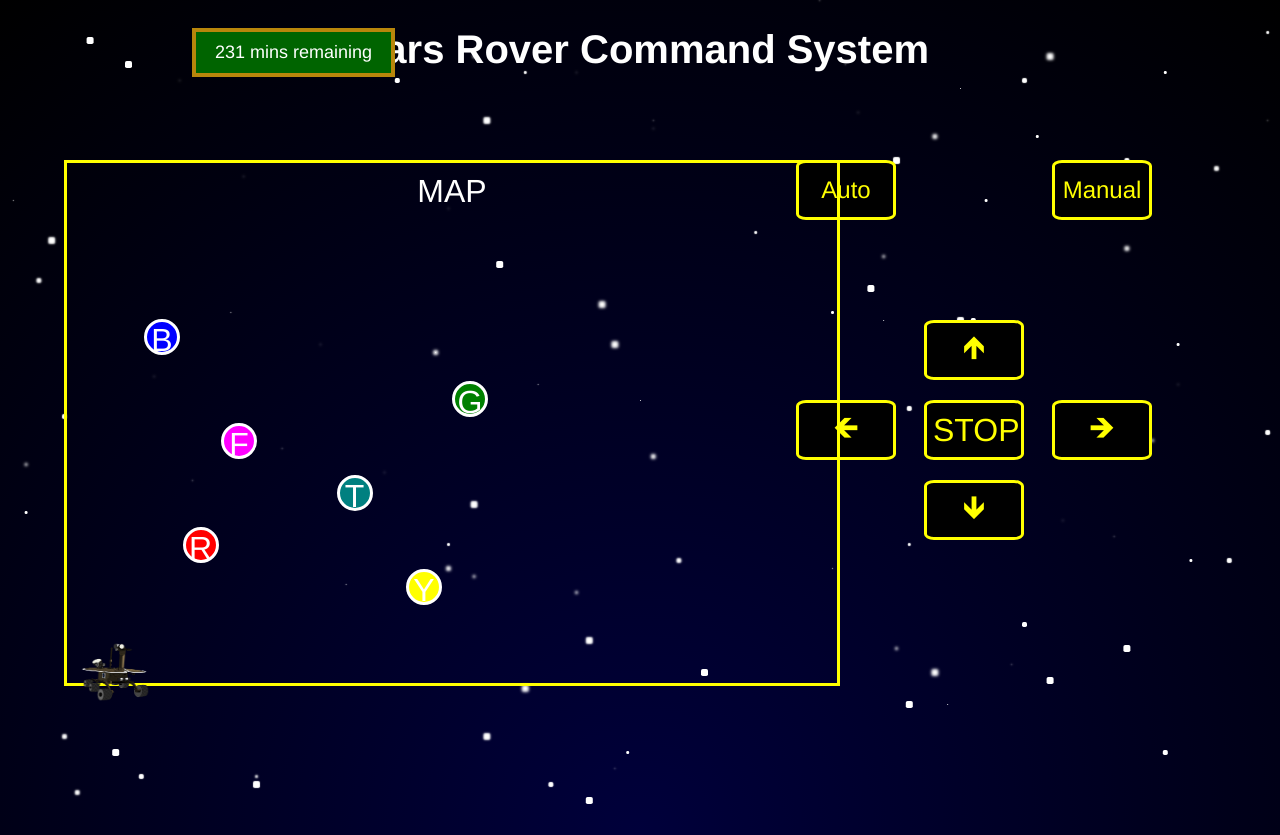
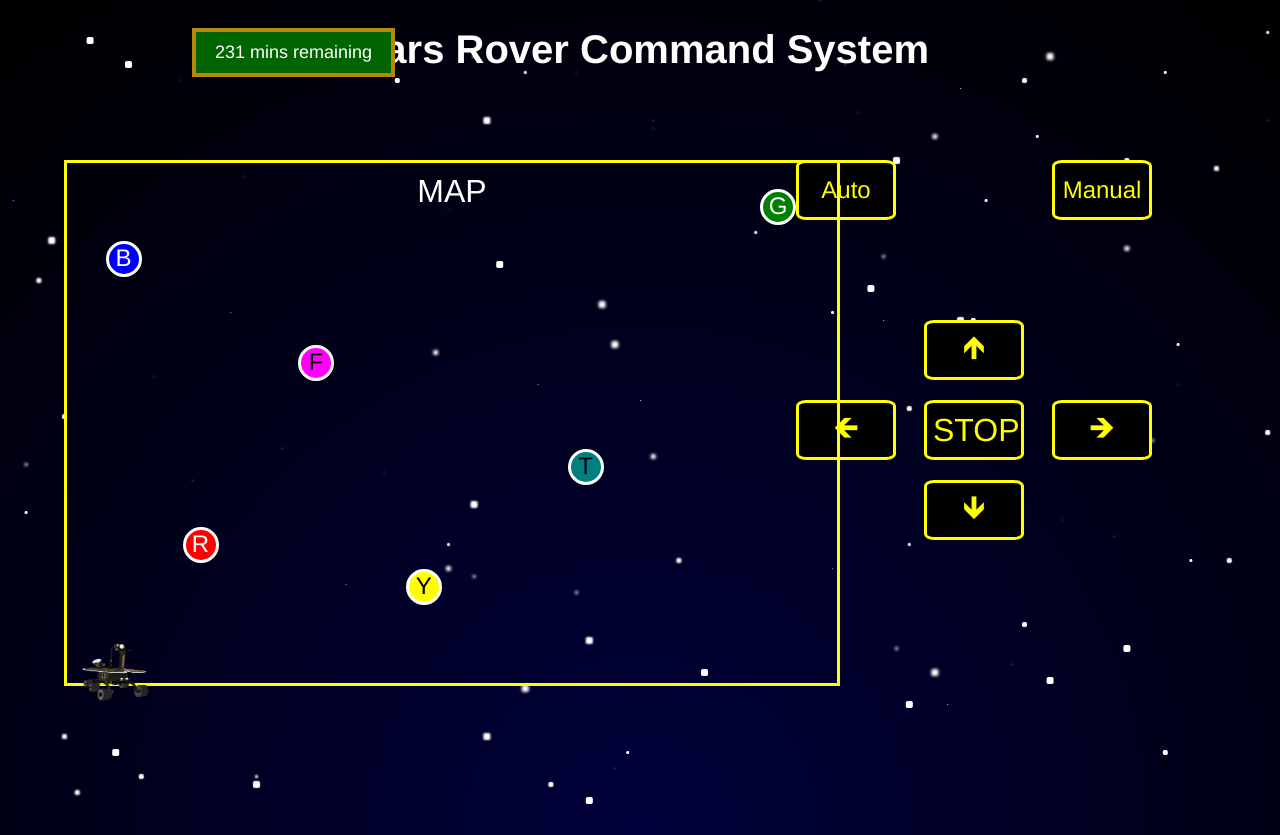
Before and after one commit to T1anyu-zhao/2022Project_Rover, a website: page Command/index.html in a window 1280 px wide. Drawn offline with Linux system fonts and the light colour scheme.

Commit message:
Update styles.css

```diff
--- a/Command/styles.css
+++ b/Command/styles.css
@@ -209,34 +209,44 @@ h1 {
     display: inline-block;
     border: 3px solid white;
     z-index: 2;
+    font-family: 'Franklin Gothic Medium', 'Arial Narrow', Arial, sans-serif;
+    text-align: center;
+    margin: auto;
+    font-size: x-large;
 }
 
 .blue {
     background-color: blue;
-    position: absolute; left: 10%; top: 30%;
+    position: absolute; left: 5%; top: 15%;
+    color: white;
 }
 
 .fuchsia {
     background-color: fuchsia;
-    position: absolute; left: 20%; top: 50%;
+    position: absolute; left: 30%; top: 35%;
+    color: black;
 }
 
 .green {
     background-color: green;
-    position: absolute; left: 50%; top: 42%;
+    position: absolute; left: 90%; top: 5%;
+    color: white;
 }
 
 .red {
     background-color: red;
     position: absolute; left: 15%; top: 70%;
+    color: white;
 }
 
 .teal {
     background-color: teal;
-    position: absolute; left: 35%; top: 60%;
+    position: absolute; left: 65%; top: 55%;
+    color: black;
 }
 
 .yellow {
     background-color: yellow;
     position: absolute; left: 44%; top: 78%;
+    color: black;
 }
```
